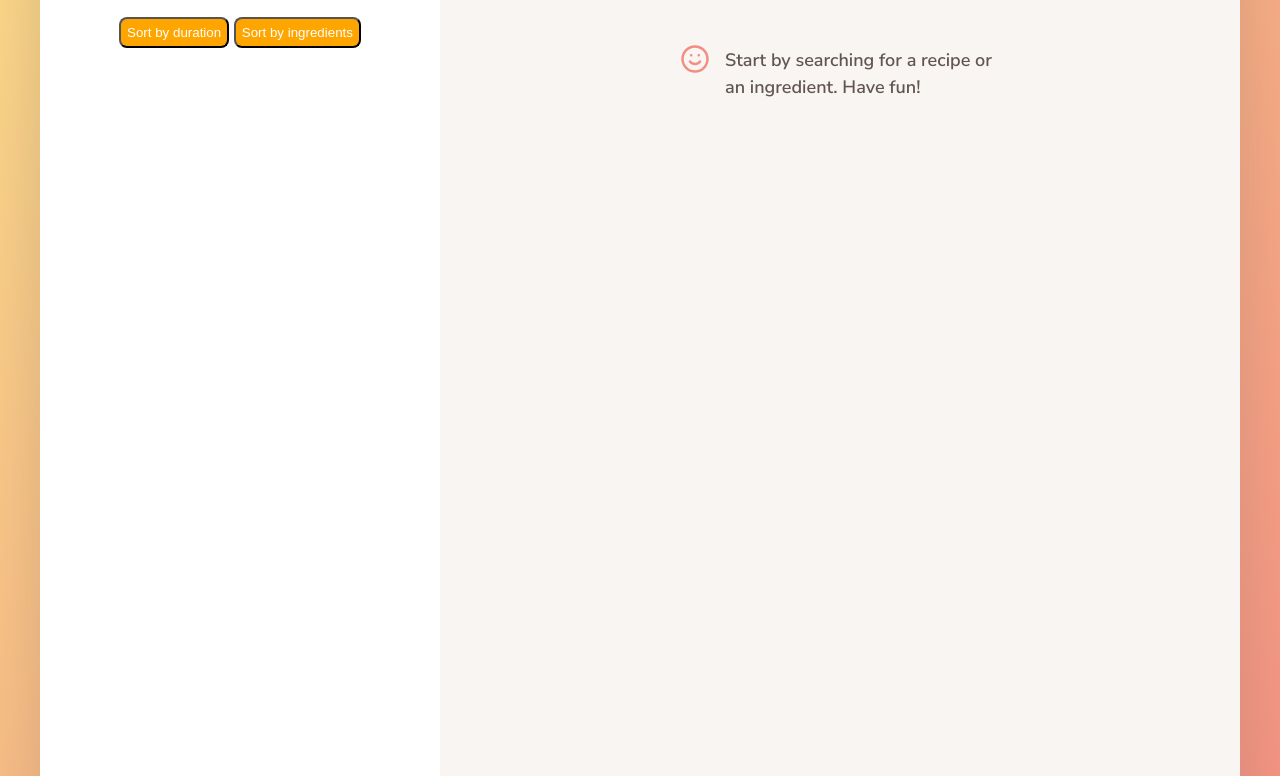
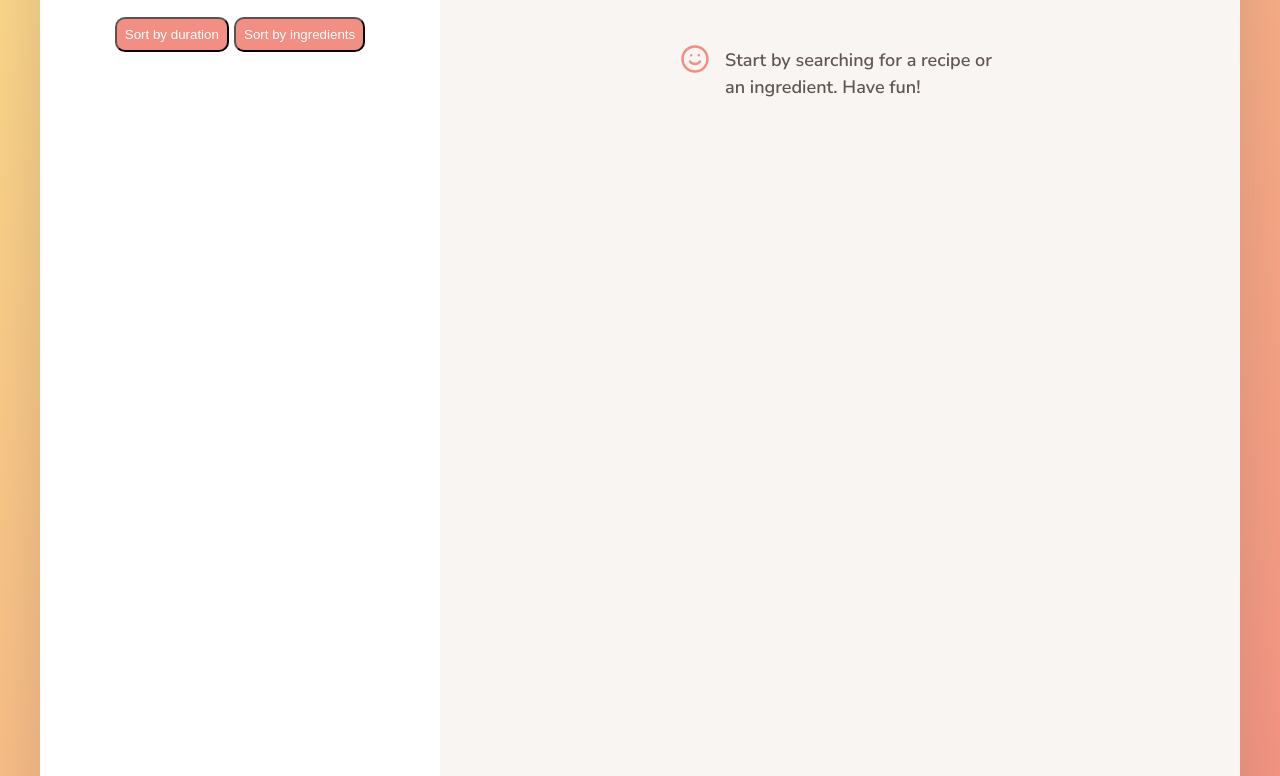
Before and after one commit to MarkHoffmanSaw/forkify-app, a website built with Parcel: page index.html in a window 1280 px wide. Shown: the part 154-930 px from the top of the page. Built offline with nearby package versions, Linux system fonts and the light colour scheme.

Commit message:
curr.page

```diff
--- a/src/js/views/paginationView.js
+++ b/src/js/views/paginationView.js
@@ -20,7 +20,7 @@ class PaginationView extends View {
       this._data.results.length / this._data.resultsPerPage
     );
     const allPages = `
-      <span class="pagination__pages">Total pages: ${this._data.results.length}</span>
+      <span class="pagination__pages">Page: ${curPage}</span>
     `;
 
     // Page 1, and there are other pages
--- a/src/sass/_searchResults.scss
+++ b/src/sass/_searchResults.scss
@@ -5,21 +5,21 @@
 
   .search-operations {
     margin: 10px;
-    font-size: 1.8rem;
+    font-size: 2rem;
     text-align: center;
 
     &__btn {
       &--duration {
-        background-color: orange;
-        border-radius: 8px;
+        background-color: #f38e82;
+        border-radius: 10px;
         color: white;
-        padding: 6px;
+        padding: 8px;
       }
       &--ingredients {
-        background-color: orange;
-        border-radius: 8px;
+        background-color: #f38e82;
+        border-radius: 10px;
         color: white;
-        padding: 6px;
+        padding: 8px;
       }
     }
   }
```
Also changed, not shown: 4 other files.
